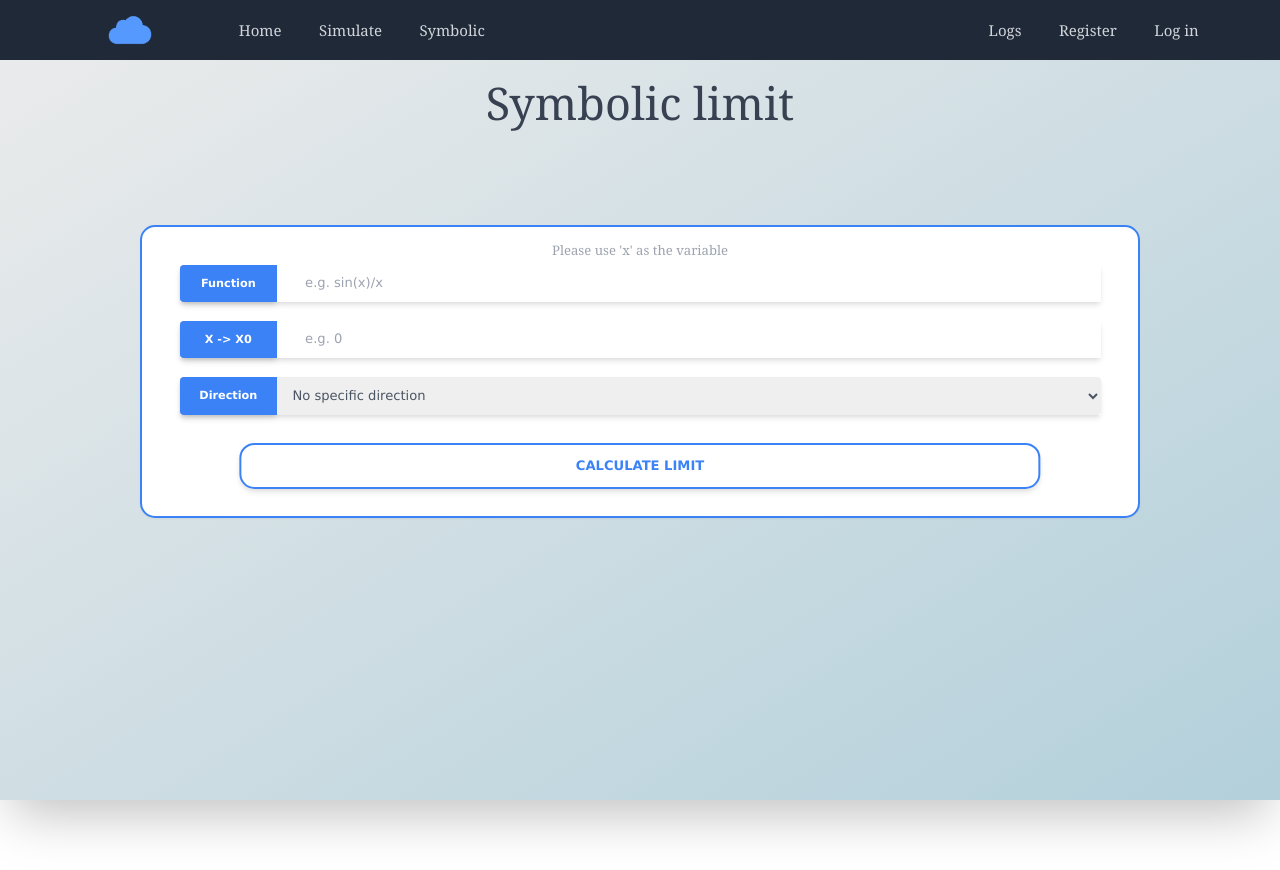
After one commit to CW3A1/flask, a Flask app: page /math/symlimit in a window 1280 px wide. The commit adds this page. Run offline with Flask 2, Linux system fonts and the light colour scheme.

Commit message:
Added symbolic option

```diff
--- a/routers/math.py
+++ b/routers/math.py
@@ -107,6 +107,61 @@ def heat_equation():
         return render_template("result/loading.html", taskid = taskid, ws_url = WS_URL)
     return render_template("math/heat_equation.html")
 
+@app.route("/math/symdifferentiation",methods=["POST","GET"])
+def symdifferentiation():
+    if request.method == "POST":
+        function = request.form["f"]
+        orde = request.form["orde"]
+        if request.cookies.get("jwt"):
+            r = post(f"{DB_URL}/api/task/add", json={"operation": "symdiff", "options": {"f": function, "order": orde}},headers={"Authorization": "Bearer "+request.cookies.get("jwt")})
+        else:
+            r = post(f"{DB_URL}/api/task/add", json={"operation": "diff", "options": {"f": function, "order": orde}})
+        n = r.json()
+        taskid = n["task_id"]
+        return render_template("result/loading.html", taskid = taskid, ws_url = WS_URL)
+    return render_template("math/symdifferentiation.html")
+
+@app.route("/math/symintegration",methods=["POST","GET"])
+def symintegration():
+    if request.method == "POST":
+        function = request.form["f"]
+        if request.cookies.get("jwt"):
+            r = post(f"{DB_URL}/api/task/add", json={"operation": "symint", "options": {"f": function}},headers={"Authorization": "Bearer "+request.cookies.get("jwt")})
+        else:
+            r = post(f"{DB_URL}/api/task/add", json={"operation": "symint", "options": {"f": function}})
+        n = r.json()
+        taskid = n["task_id"]
+        return render_template("result/loading.html", taskid = taskid, ws_url = WS_URL)
+    return render_template("math/symintegration.html")
+
+@app.route("/math/symlimit",methods=["POST","GET"])
+def symlimit():
+    if request.method == "POST":
+        function = request.form["f"]
+        x0 = request.form["x0"]
+        dir = request.form["dir"]
+        if request.cookies.get("jwt"):
+            r = post(f"{DB_URL}/api/task/add", json={"operation": "symlimit", "options": {"f": function, "x0": x0, "dir": dir}},headers={"Authorization": "Bearer "+request.cookies.get("jwt")})
+        else:
+            r = post(f"{DB_URL}/api/task/add", json={"operation": "symlimit", "options": {"f": function, "x0": x0, "dir": dir}})
+        n = r.json()
+        taskid = n["task_id"]
+        return render_template("result/loading.html", taskid = taskid, ws_url = WS_URL)
+    return render_template("math/symlimit.html")
+
+@app.route("/math/symsolve",methods=["POST","GET"])
+def symsolve():
+    if request.method == "POST":
+        function = request.form["f"]
+        if request.cookies.get("jwt"):
+            r = post(f"{DB_URL}/api/task/add", json={"operation": "symsolve", "options": {"f": function}},headers={"Authorization": "Bearer "+request.cookies.get("jwt")})
+        else:
+            r = post(f"{DB_URL}/api/task/add", json={"operation": "symsolve", "options": {"f": function}})
+        n = r.json()
+        taskid = n["task_id"]
+        return render_template("result/loading.html", taskid = taskid, ws_url = WS_URL)
+    return render_template("math/symsolve.html")
+
 @app.route("/status/<task_id>")
 def status(task_id):
     if request.cookies.get("jwt"):
--- /dev/null
+++ b/templates/math/symlimit.html
@@ -0,0 +1,42 @@
+{% extends "template.html" %}
+{% block content %}
+<link href="/static/css/differentiation.css" rel="stylesheet">
+<h1 style="position: relative;top: 10px;" class="text-gray-700 font-serif text-5xl text-center">
+    Symbolic limit
+</h1>
+<div id="bovenblad" class="login_form border-2 border-blue-500 p-10 pt-5 shadow-sm mx-auto flex rounded-2xl" style="width: 1000px;position: relative;top:100px;">
+    <div class="sec flex-1">
+        <form method='POST' action="#">
+            <p class="text-sm text-gray-400 font-serif text-center" style="position: relative;top: -5px;">Please use 'x' as the variable</p>
+                <span class="flex shadow-md mb-5 text-xs">
+                    <span
+                        class="bg-blue-500 w-28 font-bold text-center shadow-md text-white p-3 px-5 rounded-l">Function</span>
+                    <input class="field text-sm text-gray-600 p-2 px-3 rounded-r w-full" id="f" type="text" required
+                        placeholder="    e.g. sin(x)/x" name="f" >
+                </span></span>
+                <span class="flex shadow-md mb-5 text-xs">
+                    <span
+                        class="bg-blue-500 w-28 font-bold text-center shadow-md text-white p-3 px-5 rounded-l">X -> X0</span>
+                    <input class="field text-sm text-gray-600 p-2 px-3 rounded-r w-full" id="x0" type="number" required
+                        placeholder="    e.g. 0" name="x0" step="any">
+                </span></span>
+                <span class="flex shadow-md mb-5 text-xs">
+                    <span
+                        class="bg-blue-500 w-28 font-bold text-center shadow-md text-white p-3 px-5 rounded-l">Direction</span>
+                    <select class="field text-sm text-gray-600 p-2 px-3 rounded-r w-full" id="dir" type="text" required
+                         name="dir" value="dir">
+                        <option value=0>No specific direction</option>
+                        <option value='-'>X0-</option>
+                        <option value='+'>X0+</option>
+                        </select>
+                </span></span>
+                <button type="submit" href="{{ url_for('symlimit')}}"
+                    style="position: relative;left:50%;transform: translate(-50%,22%);width: 87%;"
+                    class="border-2 border-blue-500 hover:bg-blue-500 shadow-md hover:text-white mt-3 text-blue-500 block text-center p-3 px-4 text-sm rounded-2xl cursor-pointer font-bold">CALCULATE
+                    LIMIT </button>
+            </form>
+        </div>
+    </div>
+</div>
+<div id="blad" style="position:fixed;top: 0%;" class="shadow-2xl justify-center"></div>
+    {% endblock %}
--- a/templates/template.html
+++ b/templates/template.html
@@ -95,6 +95,37 @@
                     </div>
                   </div>
                 </div>
+                <div>
+                  <div x-data="{ dropdownOpen: false }" class="relative my-32">
+                    <button @click="dropdownOpen = !dropdownOpen"
+                      class="text-gray-300 hover:bg-gray-700 hover:text-white px-3 py-2 rounded-md md\:text-sm font-serif font-medium">
+                      Symbolic
+                    </button>
+
+                    <div x-show="dropdownOpen" @click="dropdownOpen = false" class="fixed inset-0 h-full w-full z-10">
+                    </div>
+
+                    <div x-show="dropdownOpen"
+                      class="absolute right-0 mt-2 py-2 w-48 bg-white rounded-md shadow-xl z-20">
+                      <a href="{{ url_for('symdifferentiation') }}"
+                        class="block px-4 py-2 text-sm capitalize text-gray-700 hover:bg-blue-500 hover:text-white">
+                        Differentiation
+                      </a>
+                      <a href="{{ url_for('symintegration') }}"
+                        class="block px-4 py-2 text-sm capitalize text-gray-700 hover:bg-blue-500 hover:text-white">
+                        Integration
+                      </a>
+                      <a href="{{ url_for('symlimit') }}"
+                        class="block px-4 py-2 text-sm capitalize text-gray-700 hover:bg-blue-500 hover:text-white">
+                        Limit
+                      </a>
+                      <a href="{{ url_for('symsolve') }}"
+                        class="block px-4 py-2 text-sm capitalize text-gray-700 hover:bg-blue-500 hover:text-white">
+                        Solver
+                      </a>
+                    </div>
+                  </div>
+                </div>
               </div>
             </div>
           </div>
```
Also changed, not shown: templates/math/symdifferentiation.html (added, +33 -0 lines), templates/math/symintegration.html (added, +20 -0 lines), templates/math/symsolve.html (added, +28 -0 lines), sym_math.py (line endings or trailing spaces).
